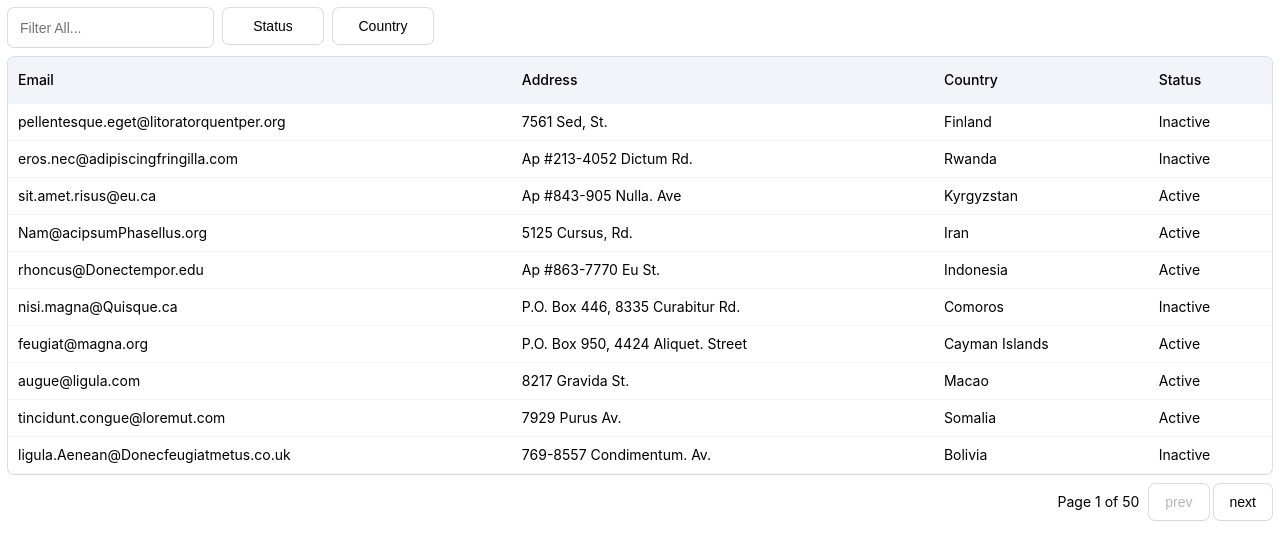
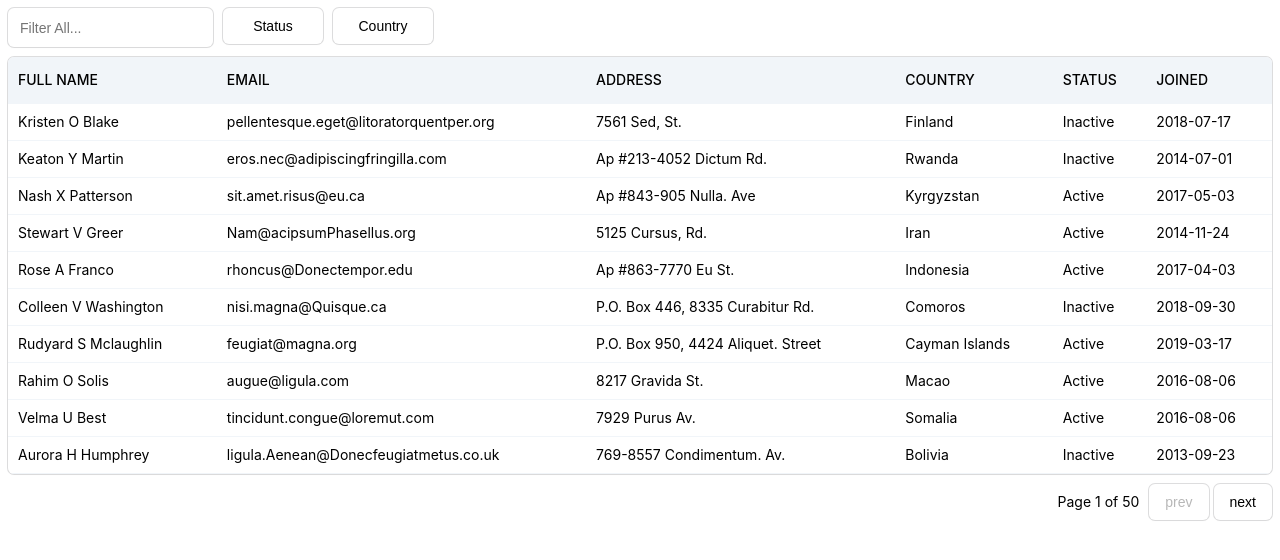
Before and after one commit to shirshak90/frontend-task, a React (Vite) app: page / in a window 1280 px wide. Shown: the top 560 px of the page. Built offline with nearby package versions, Linux system fonts and the light colour scheme.

Commit message:
full_name col

```diff
--- a/package.json
+++ b/package.json
@@ -12,6 +12,7 @@
   "dependencies": {
     "@tanstack/react-table": "^8.17.3",
     "class-variance-authority": "^0.7.0",
+    "date-fns": "^3.6.0",
     "rc-dropdown": "^4.2.0",
     "rc-menu": "^9.14.0",
     "react": "^18.2.0",
--- a/src/pages/users/components/columns.tsx
+++ b/src/pages/users/components/columns.tsx
@@ -1,32 +1,59 @@
 import { ColumnDef } from "@tanstack/react-table";
+import { format } from "date-fns";
 
 export const columns: ColumnDef<IUser>[] = [
   {
+    accessorKey: "full_name",
+    header: "FULL NAME",
+    cell: ({ row }) => {
+      return (
+        <span>
+          {row.original.first_name} {row.original.middle_name}{" "}
+          {row.original.last_name}
+        </span>
+      );
+    },
+  },
+  {
     accessorKey: "email",
-    header: "Email",
+    header: "EMAIL",
     cell: ({ row }) => {
       return <span>{row.original.email}</span>;
     },
   },
   {
     accessorKey: "address",
-    header: "Address",
+    header: "ADDRESS",
     cell: ({ row }) => {
       return <span>{row.original.address}</span>;
     },
   },
   {
     accessorKey: "country",
-    header: "Country",
+    header: "COUNTRY",
     cell: ({ row }) => {
       return <span>{row.original.country}</span>;
     },
   },
   {
     accessorKey: "active",
-    header: "Status",
+    header: "STATUS",
     cell: ({ row }) => {
       return <span>{row.original.active === "1" ? "Active" : "Inactive"}</span>;
     },
   },
+  {
+    accessorKey: "join_date",
+    header: "JOINED",
+    cell: ({ row }) => {
+      return (
+        <span>
+          {format(
+            (row.original.join_date as unknown as number) * 1000,
+            "yyyy-MM-dd"
+          )}
+        </span>
+      );
+    },
+  },
 ];
```
Also changed, not shown: 1 other file (tests, documents, lock files or other folders).
